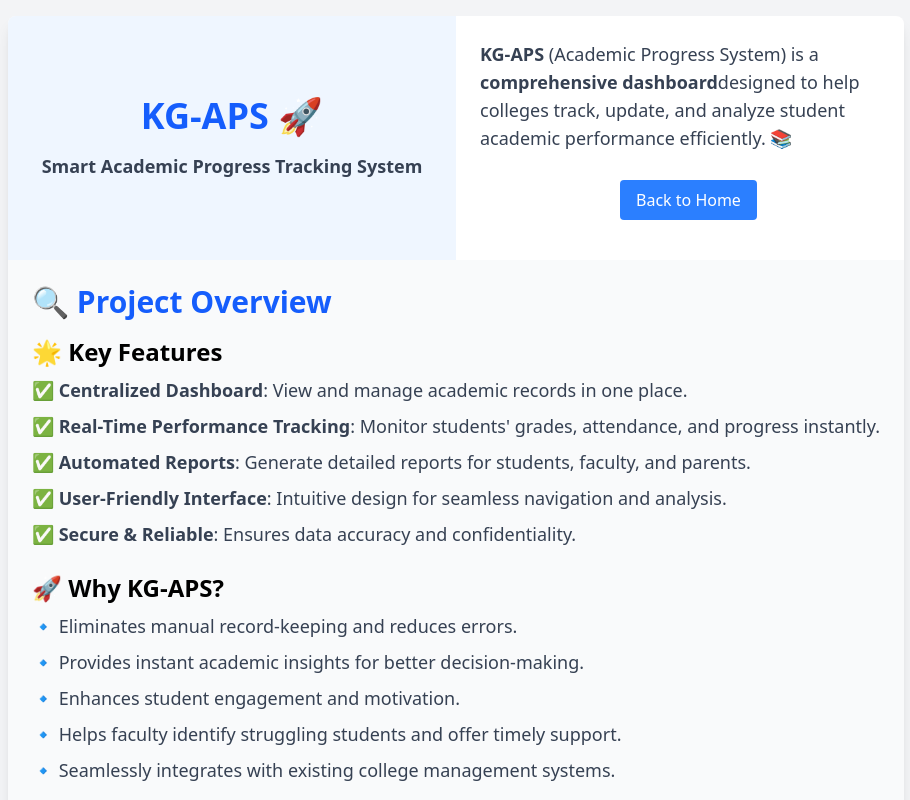
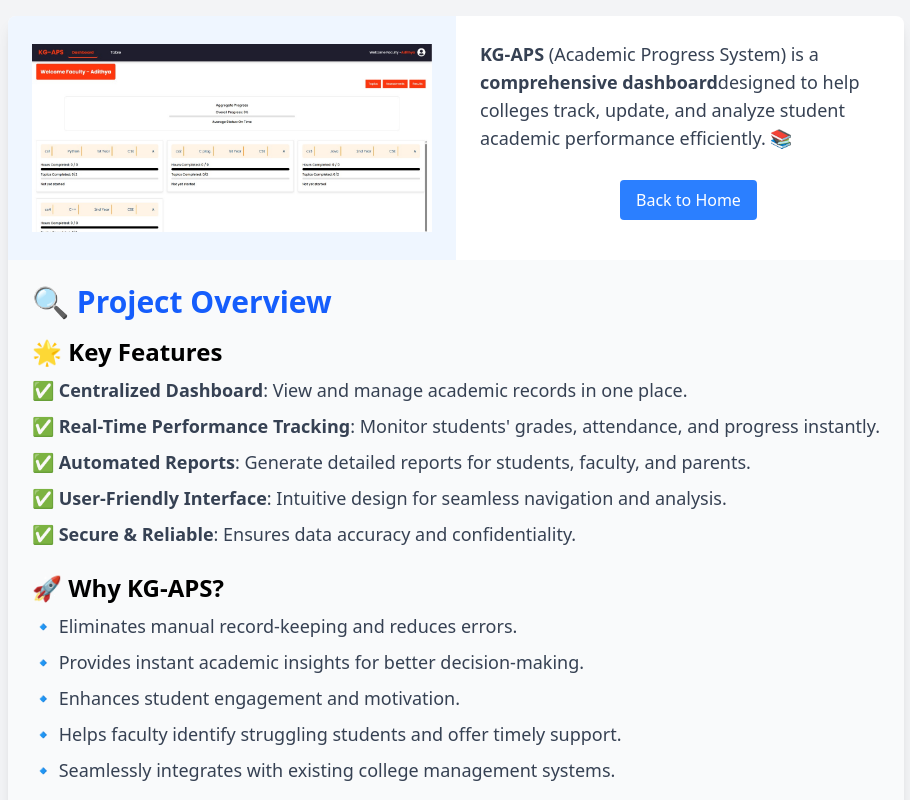
Before and after one commit to Kite-IPS/Ips_Portfolio, a React (Vite) app in the folder Client/: page /kgaps in a window 1280 px wide. Shown: the top 800 px of the page, without its empty margins (184-1094 px from the left). Built offline with nearby package versions, Linux system fonts and the light colour scheme.

Commit message:
kgaps updated

```diff
--- a/Client/src/Pages/Kgaps.jsx
+++ b/Client/src/Pages/Kgaps.jsx
@@ -1,5 +1,6 @@
 import React from 'react';
 import { Link } from 'react-router-dom';
+import KGAPS from '../assets/KG-APS.jpg';
 
 const Kgaps = () => {
   return (
@@ -7,12 +8,7 @@ const Kgaps = () => {
       <div className="max-w-4xl w-full bg-white shadow-lg rounded-lg overflow-hidden">
         <div className="md:flex">
           <div className="md:w-1/2 bg-blue-50 flex items-center justify-center p-6">
-            <div className="text-center">
-              <h1 className="text-4xl font-bold mb-4 text-blue-600">KG-APS 🚀</h1>
-              <p className="text-lg text-gray-700">
-                <strong>Smart Academic Progress Tracking System</strong>
-              </p>
-            </div>
+           <img src={KGAPS} alt="KG-APS" classname="w-full h-full object-cover"/>
           </div>
           <div className="md:w-1/2 p-6">
             <p className="text-lg text-gray-700 mb-4">
```
